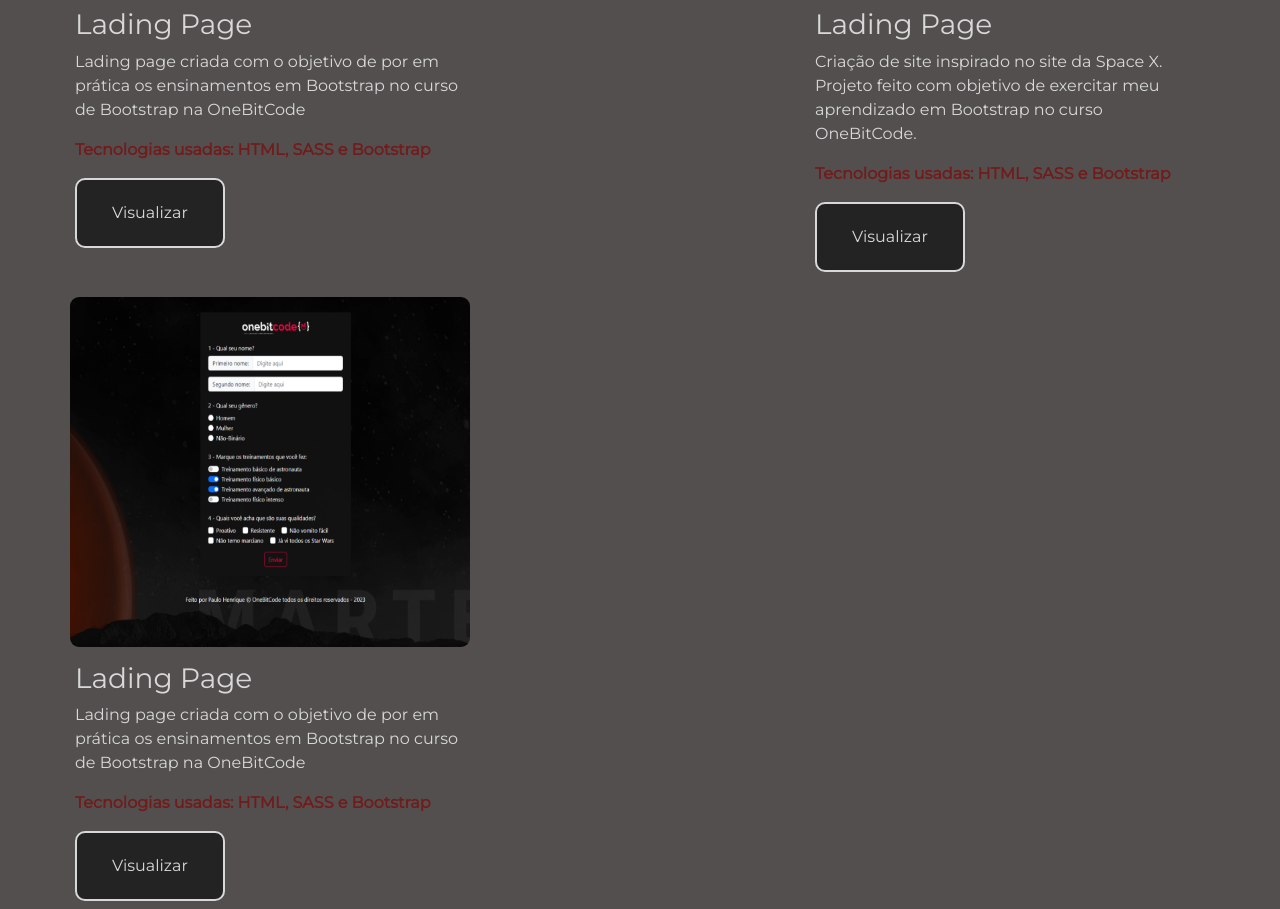
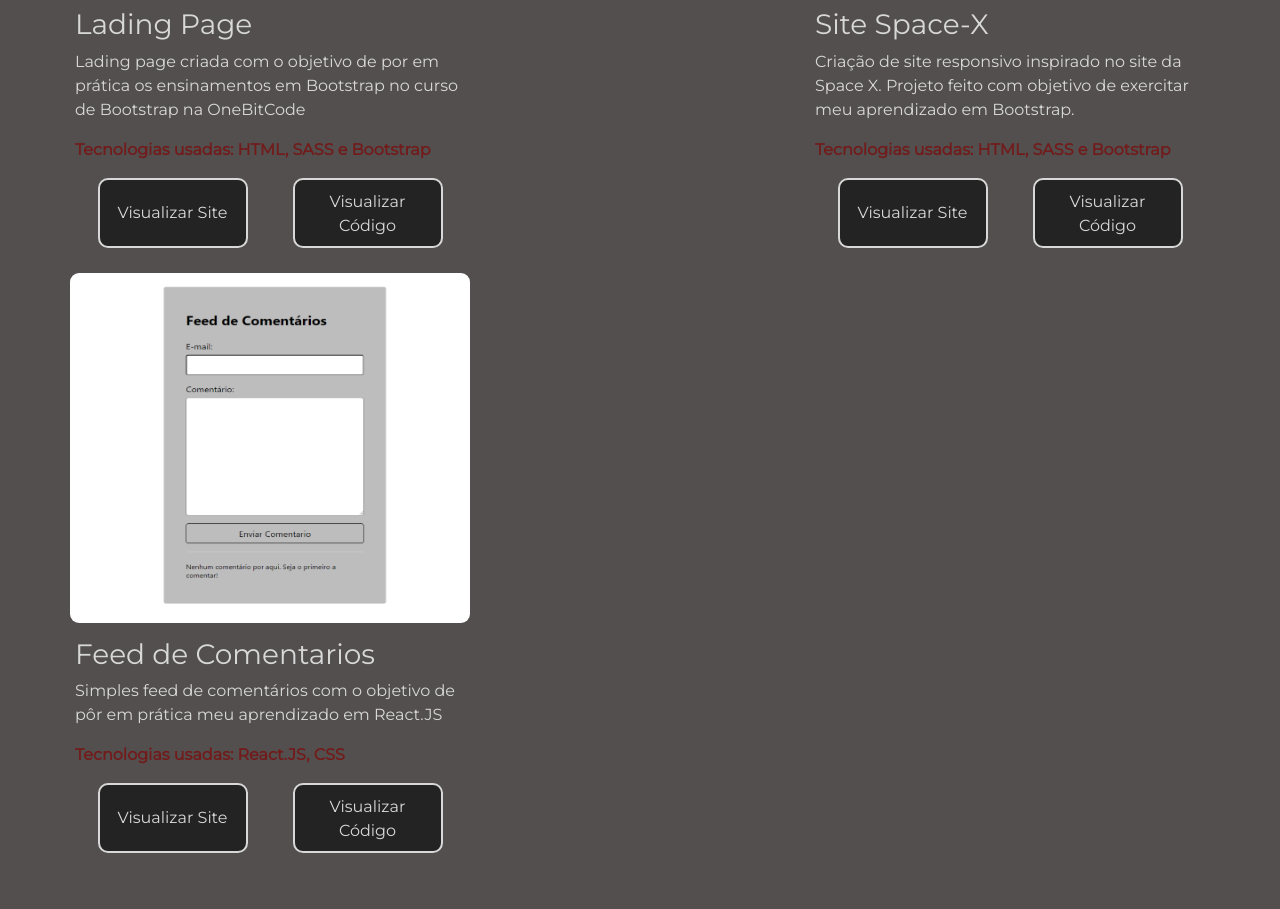
Before and after one commit to phfernands/portifolio, a plain HTML site: page index.html in a window 1280 px wide. Shown: the part 2003-2912 px from the top of the page. Drawn offline with nearby package versions, Linux system fonts and the light colour scheme.

Commit message:
adicionando projeto react

```diff
--- a/css/style.css
+++ b/css/style.css
@@ -193,6 +193,11 @@
   font-weight: bold;
 }
 
+.project-buttons {
+  display: flex;
+  justify-content: space-around;
+}
+
 #footer {
   background-color: #242323;
   text-align: center;
--- a/index.html
+++ b/index.html
@@ -93,7 +93,7 @@
           <p class="content">
             E-mail para contato: <span>ph.fernands90@gmail.com</span>
           </p>
-          <a href="./images/cv-paulo-henrique.pdf" download
+          <a href="./images/curriculo-paulo.pdf" download
             ><button class="social-button">
               <img
                 class="logo-img"
@@ -159,12 +159,18 @@
               <p class="tech-utility">
                 Tecnologias usadas: HTML, SASS e Bootstrap
               </p>
-
+              <div class="project-buttons">
                 <a href="https://phfernands.github.io/landing-page/"
                   ><button class="social-button cellphone-button">
-                  Visualizar
+                    Visualizar Site
                   </button></a
                 >
+                <a href="https://github.com/phfernands/landing-page"
+                  ><button class="social-button cellphone-button">
+                    Visualizar Código
+                  </button></a
+                >
+              </div>
             </div>
           </div>
           <div class="project-card">
@@ -172,52 +178,64 @@
               <img
                 class="project-img"
                 src="./images/site-spacex.png"
-                alt="lading-page-img"
+                alt="spacex-site-img"
               />
             </div>
 
             <div class="project-description">
-              <h3>Lading Page</h3>
+              <h3>Site Space-X</h3>
               <p>
-                Criação de site inspirado no site da Space X. Projeto feito com
-                objetivo de exercitar meu aprendizado em Bootstrap no curso
-                OneBitCode.
+                Criação de site responsivo inspirado no site da Space X. Projeto
+                feito com objetivo de exercitar meu aprendizado em Bootstrap.
               </p>
               <p class="tech-utility">
                 Tecnologias usadas: HTML, SASS e Bootstrap
               </p>
-
+              <div class="project-buttons">
                 <a href="https://phfernands.github.io/site-spacex/"
                   ><button class="social-button cellphone-button">
-                  Visualizar
+                    Visualizar Site
                   </button></a
                 >
+                <a href="https://github.com/phfernands/site-spacex"
+                  ><button class="social-button cellphone-button">
+                    Visualizar Código
+                  </button></a
+                >
+              </div>
             </div>
           </div>
           <div class="project-card">
             <div class="div-img">
               <img
                 class="project-img"
-                src="./images/lading-page.png"
-                alt="lading-page-img"
+                src="./images/feed-de-comentario.png"
+                alt="feed-de-comentarios-img"
               />
             </div>
 
             <div class="project-description">
-              <h3>Lading Page</h3>
+              <h3>Feed de Comentarios</h3>
               <p>
-                Lading page criada com o objetivo de por em prática os
-                ensinamentos em Bootstrap no curso de Bootstrap na OneBitCode
+                Simples feed de comentários com o objetivo de pôr em prática meu
+                aprendizado em React.JS
               </p>
-              <p class="tech-utility">
-                Tecnologias usadas: HTML, SASS e Bootstrap
-              </p>
-
-              <a href=""
+              <p class="tech-utility">Tecnologias usadas: React.JS, CSS</p>
+              <div class="project-buttons">
+                <a
+                  href="https://phfernands.github.io/feed-de-comentarios/"
+                  target="_blank"
                   ><button class="social-button cellphone-button">
-                  Visualizar
+                    Visualizar Site
+                  </button></a
+                ><a
+                  href="https://github.com/phfernands/feed-de-comentarios"
+                  target="_blank"
+                  ><button class="social-button cellphone-button">
+                    Visualizar Código
                   </button></a
                 >
+              </div>
             </div>
           </div>
         </div>
```
Also changed, not shown: images/feed-de-comentario.png (added), 3 other files. Lines whose indentation alone changed are shown as unchanged.
